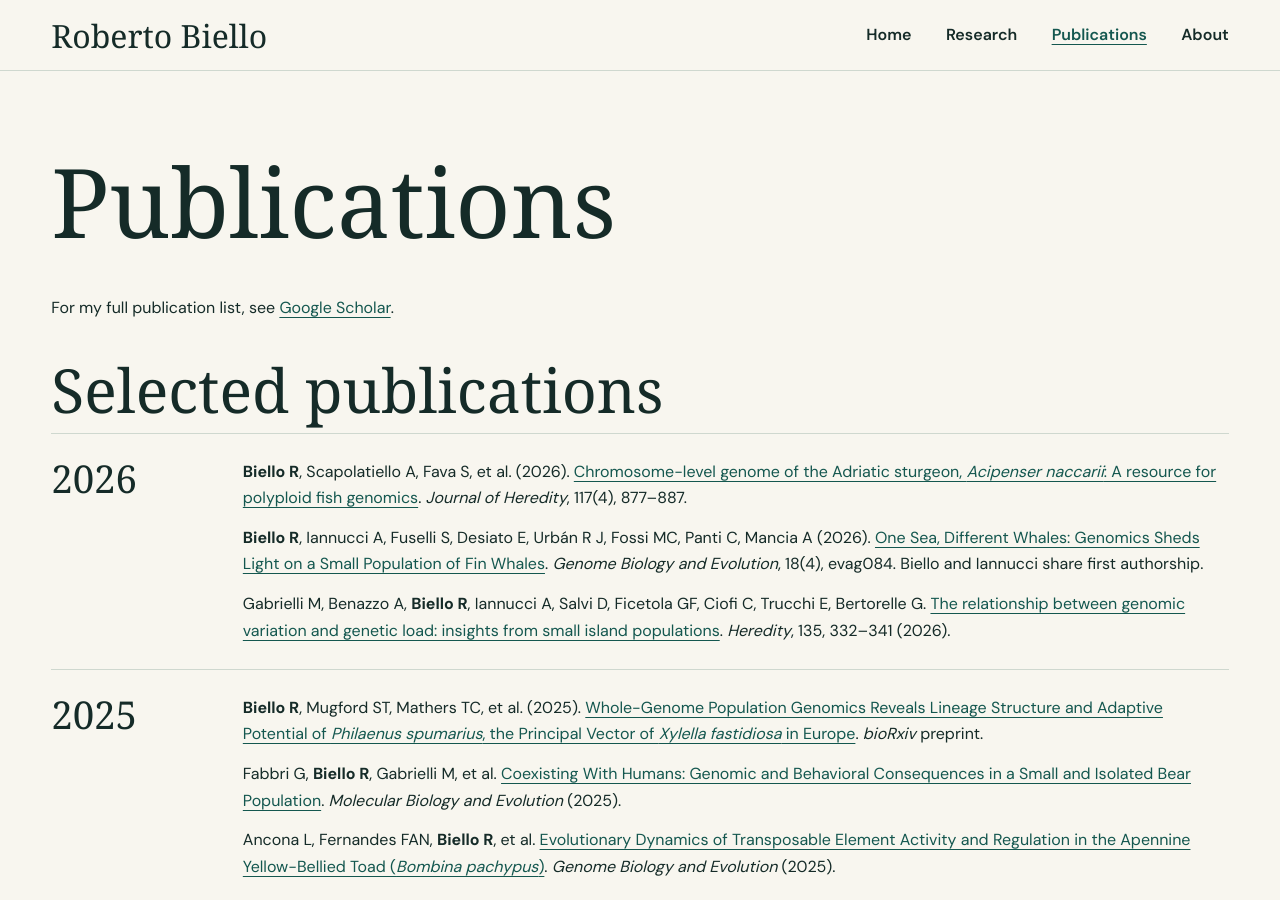
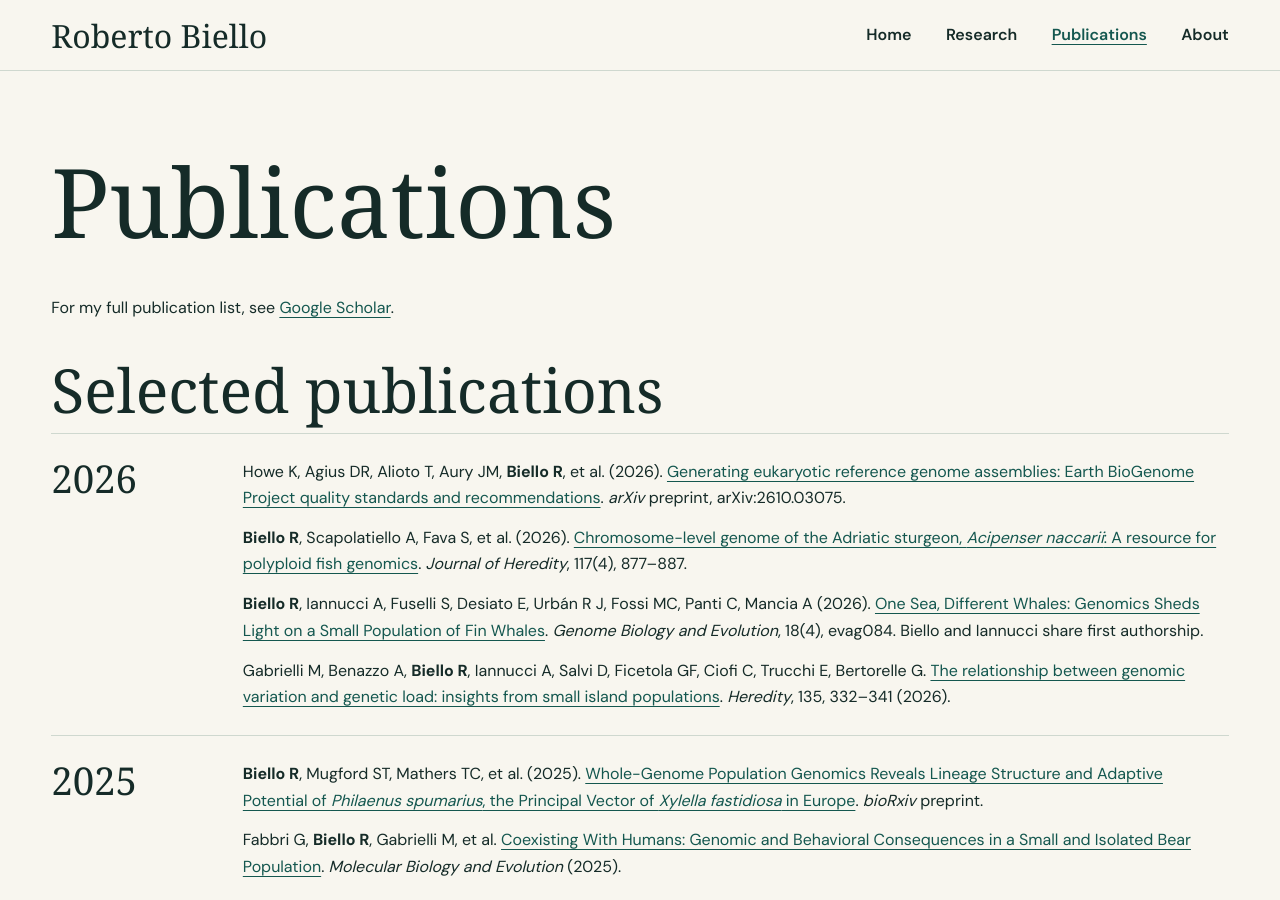
Before and after one commit to rsbiello/rsbiello.github.io, a Jekyll site: the page built from publications.md, in a window 1280 px wide and 900 px high. Built offline with Jekyll 4.4.1, drawn with Linux system fonts in a browser that asks for light colours; some web fonts are replaced.

Commit message:
Add Earth BioGenome Project standards preprint

```diff
--- a/publications.md
+++ b/publications.md
@@ -10,6 +10,8 @@ For my full publication list, see [Google Scholar](https://scholar.google.com/ci
 <section markdown="block" class="publication-year" aria-labelledby="year-2026">
 <h3 id="year-2026">2026</h3>
 <div class="publication-list" markdown="1">
+
+Howe K, Agius DR, Alioto T, Aury JM, **Biello R**, et al. (2026). [Generating eukaryotic reference genome assemblies: Earth BioGenome Project quality standards and recommendations](https://arxiv.org/abs/2610.03075). *arXiv* preprint, arXiv:2610.03075.
 
 **Biello R**, Scapolatiello A, Fava S, et al. (2026). [Chromosome-level genome of the Adriatic sturgeon, *Acipenser naccarii*: A resource for polyploid fish genomics](https://doi.org/10.1093/jhered/esag023). *Journal of Heredity*, 117(4), 877–887.
 
```
